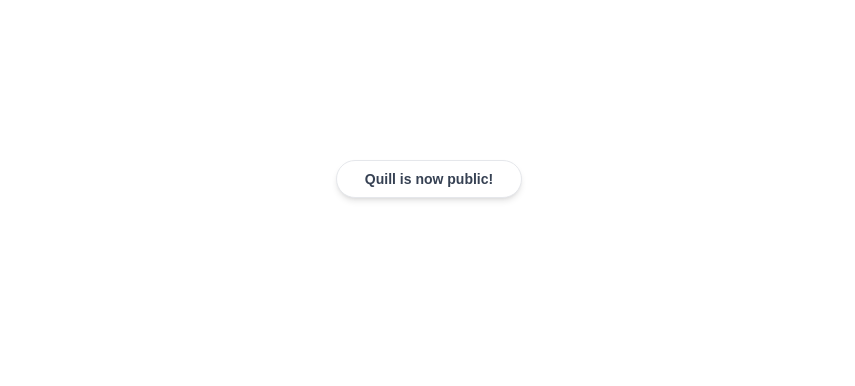
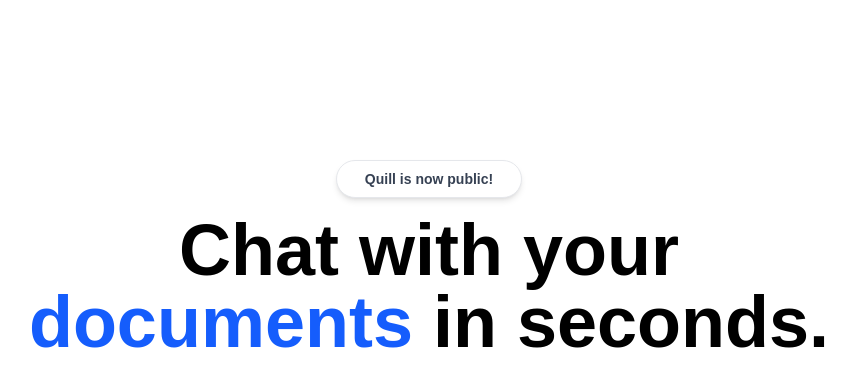
Before and after one commit to Azharkhan0786/quill, a Next.js app: page / in a window 1280 px wide. Shown: the top 386 px of the page, without its empty margins (211-1066 px from the left). Built offline with nearby package versions, Linux system fonts and the light colour scheme.

Commit message:
landing page

```diff
--- a/app/page.tsx
+++ b/app/page.tsx
@@ -10,6 +10,11 @@
             Quill is now public!
           </p>
         </div>
+           <h1 className='max-w-4xl text-5xl font-bold md:text-6xl lg:text-7xl'>
+          Chat with your{' '}
+          <span className='text-blue-600'>documents</span>{' '}
+          in seconds.
+        </h1>
         </MaxWidthWrapper></>
   );
 }
```
